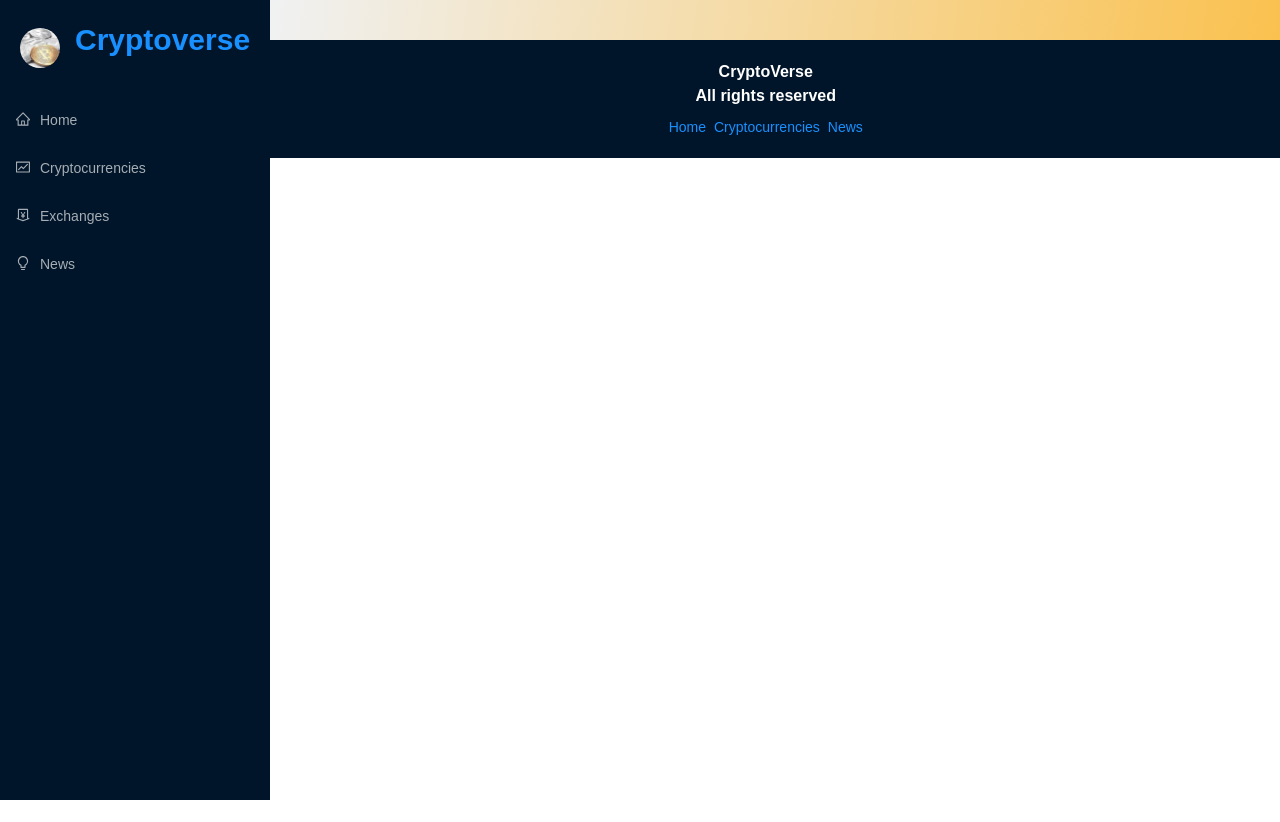
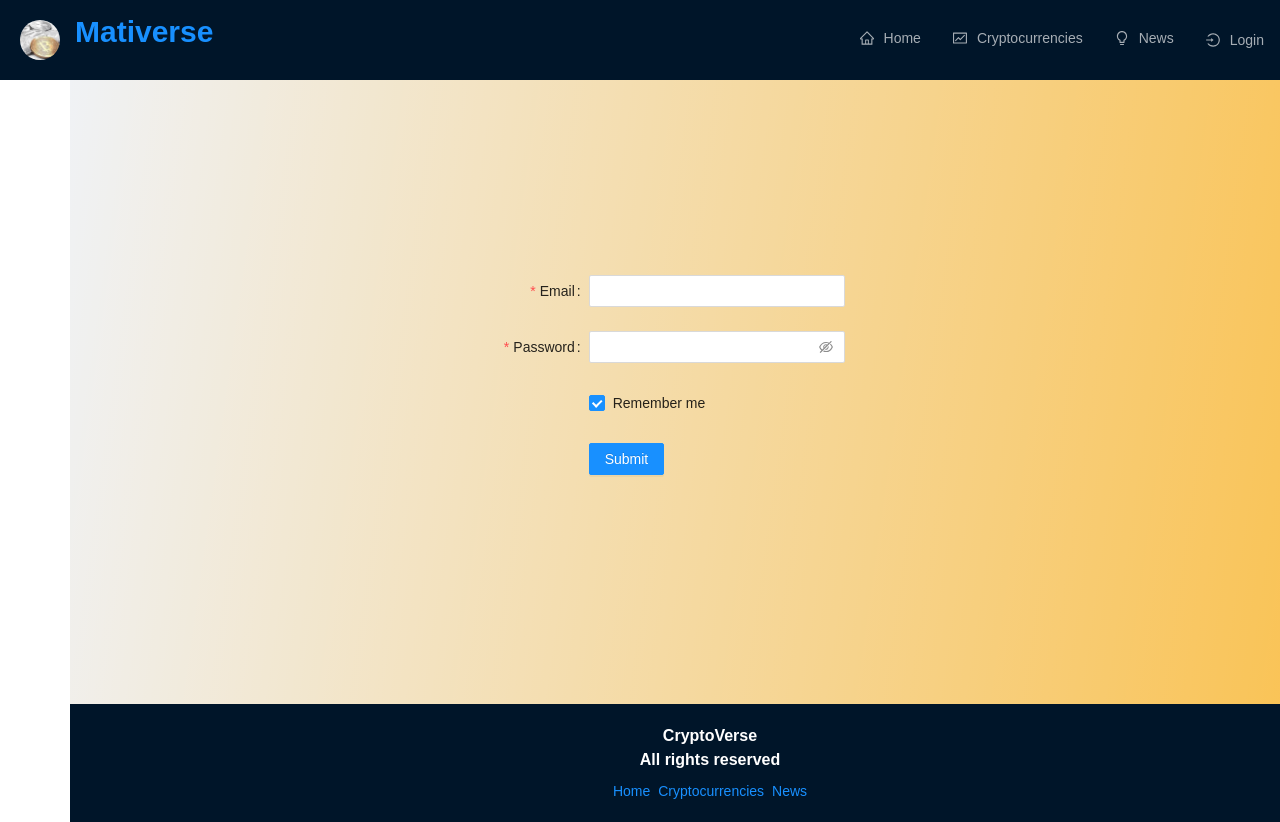
Before and after one commit to matimas/Bootcamp-Crypto, a React (Create React App) app: page /login in a window 1280 px wide. Before the commit the page ends 800 px from the top, so only its background shows below. Built offline with nearby package versions, Linux system fonts and the light colour scheme.

Commit message:
Changing navbar and font style

```diff
--- a/package.json
+++ b/package.json
@@ -11,6 +11,7 @@
 		"antd": "^4.18.1",
 		"axios": "^0.24.0",
 		"chart.js": "^3.7.0",
+		"firebase": "^9.6.1",
 		"html-react-parser": "^1.4.4",
 		"millify": "^4.0.0",
 		"moment": "^2.29.1",
--- a/src/App.css
+++ b/src/App.css
@@ -20,16 +20,20 @@ a:hover {
 
 .app {
 	display: flex;
+	flex-direction: column;
 	overflow: hidden;
 }
 
 .navbar {
-	flex: 0.15;
-	background-color: rgb(0, 21, 41);
+	display: flex;
+	justify-content: space-around;
+	z-index: 1;
 }
 
 .main {
-	flex: 0.85;
+	display: flex;
+	flex-direction: column;
+	padding-top: 70px;
 	width: 100%;
 }
 .routes {
@@ -37,9 +41,10 @@ a:hover {
 	background: linear-gradient(278deg, #ffaa00ad, transparent);
 }
 .nav-container {
+	display: flex;
+	width: 100vw;
 	position: fixed;
-	left: 0;
-	height: 100vh;
+	height: 10vh;
 	margin: 0px;
 	background-color: rgb(0, 21, 41);
 }
@@ -65,6 +70,12 @@ a:hover {
 	font-size: 1.2rem !important;
 	background-color: var(--bgSecondary) !important;
 	border: none !important;
+}
+.menu-container {
+	display: flex;
+	justify-content: center;
+	align-items: center;
+	margin-top: 20px;
 }
 
 .loader {
@@ -104,7 +115,7 @@ a:hover {
 
 	.main {
 		flex: 1;
-		margin-top: 90px;
+		margin-top: 40px;
 		margin-left: 0px;
 		margin-right: 10px;
 	}
@@ -348,9 +359,6 @@ a:hover {
 .show-more {
 	margin-top: 0px !important;
 }
-.exchange-image {
-	margin: 0px 10px !important;
-}
 .search-crypto {
 	margin: 20px auto 30px auto;
 	width: 250px;
@@ -360,8 +368,6 @@ a:hover {
 }
 .crypto-card {
 	min-width: 250px;
-	background: linear-gradient(262deg, #de9400, #00000073);
-	border-radius: 50px;
 }
 .crypto-card .crypto-image {
 	width: 35px;
@@ -378,3 +384,11 @@ a:hover {
 	padding: 20px;
 	align-items: center;
 }
+.spinner {
+	margin: 20px 0;
+	margin-bottom: 20px;
+	padding: 30px 50px;
+	text-align: center;
+	background: rgba(0, 0, 0, 0.05);
+	border-radius: 4px;
+}
--- a/src/App.js
+++ b/src/App.js
@@ -4,7 +4,7 @@ import { Layout, Typography, Space } from 'antd';
 
 import {
 	Navbar,
-	Exchanges,
+	Login,
 	Homepage,
 	Cryptocurrencies,
 	News,
@@ -25,8 +25,8 @@ const App = () => {
 							<Route exact path='/'>
 								<Homepage />
 							</Route>
-							<Route exact path='/exchanges'>
-								<Exchanges />
+							<Route exact path='/login'>
+								<Login />
 							</Route>
 							<Route exact path='/cryptocurrencies'>
 								<Cryptocurrencies />
--- a/src/components/CryptoDetails.jsx
+++ b/src/components/CryptoDetails.jsx
@@ -121,21 +121,6 @@ const CryptoDetails = () => {
 					market cap and supply.
 				</p>
 			</Col>
-			<Select
-				defaultValue='7d'
-				className='select-timeperiod'
-				placeholder='Select Timeperiod'
-				onChange={(value) => setTimeperiod(value)}
-			>
-				{time.map((date) => (
-					<Option key={date}>{date}</Option>
-				))}
-			</Select>
-			<Chart
-				coinHistory={coinHistory}
-				currentPrice={millify(cryptoDetails.price)}
-				coinName={cryptoDetails.name}
-			/>
 			<Col className='stats-container'>
 				<Col className='coin-value-statistics'>
 					<Col className='coin-value-statistics-heading'>
@@ -195,6 +180,21 @@ const CryptoDetails = () => {
 					))}
 				</Col>
 			</Col>
+			<Select
+				defaultValue='7d'
+				className='select-timeperiod'
+				placeholder='Select Timeperiod'
+				onChange={(value) => setTimeperiod(value)}
+			>
+				{time.map((date) => (
+					<Option key={date}>{date}</Option>
+				))}
+			</Select>
+			<Chart
+				coinHistory={coinHistory}
+				currentPrice={millify(cryptoDetails.price)}
+				coinName={cryptoDetails.name}
+			/>
 		</Col>
 	);
 };
--- a/src/components/Cryptocurrencies.jsx
+++ b/src/components/Cryptocurrencies.jsx
@@ -7,7 +7,7 @@ import { useGetCryptosQuery } from '../services/cryptoApi';
 import Loader from './Loader';
 
 const Cryptocurrencies = ({ simplified }) => {
-	const count = simplified ? 10 : 100;
+	const count = simplified ? 8 : 100;
 	const { data: cryptosList, isFetching } = useGetCryptosQuery(count);
 	const [cryptos, setCryptos] = useState([]);
 	const [searchTerm, setSearchTerm] = useState('');
@@ -41,7 +41,6 @@ const Cryptocurrencies = ({ simplified }) => {
 					>
 						<Link to={`/crypto/${currency.uuid}`}>
 							<Card
-								style={{ borderRadius: '70px' }}
 								title={`${currency.rank}. ${currency.name}`}
 								extra={
 									<img
--- a/src/components/Exchanges.jsx
+++ /dev/null
@@ -1,7 +0,0 @@
-import React from 'react';
-
-const Exchanges = () => {
-	return <div>Exchanges</div>;
-};
-
-export default Exchanges;
--- a/src/components/Homepage.jsx
+++ b/src/components/Homepage.jsx
@@ -10,7 +10,7 @@ import Loader from './Loader';
 const { Title } = Typography;
 
 const Homepage = () => {
-	const { data, isFetching } = useGetCryptosQuery(10);
+	const { data, isFetching } = useGetCryptosQuery(8);
 	const globalStats = data?.data?.stats;
 
 	if (isFetching) return <Loader />;
@@ -51,10 +51,10 @@ const Homepage = () => {
 			</Row>
 			<div className='home-heading-container'>
 				<Title level={2} className='home-title'>
-					Top 10 CryptoCurrencies in the world
+					Top 8 CryptoCurrencies in the world
 				</Title>
 				<Title level={3} className='show-more'>
-					<Link to='/cryptocurrencies'>Show More</Link>
+					<Link to='/cryptocurrencies'>Show More Coins</Link>
 				</Title>
 			</div>
 			<Cryptocurrencies simplified />
@@ -63,7 +63,7 @@ const Homepage = () => {
 					Latest Crypto News
 				</Title>
 				<Title level={3} className='show-more'>
-					<Link to='/news'>Show More</Link>
+					<Link to='/news'>Show More News</Link>
 				</Title>
 			</div>
 			<News simplified />
--- a/src/components/Loader.jsx
+++ b/src/components/Loader.jsx
@@ -2,8 +2,8 @@ import React from 'react';
 import { Spin } from 'antd';
 const Loader = () => {
 	return (
-		<div className='loader'>
-			<Spin />
+		<div className='spinner'>
+			<Spin size='large' />
 		</div>
 	);
 };
--- /dev/null
+++ b/src/components/Login.jsx
@@ -0,0 +1,64 @@
+import React from 'react';
+
+import { Form, Input, Button, Checkbox } from 'antd';
+
+const Login = () => {
+	const onFinish = (values: any) => {
+		console.log('Success:', values);
+	};
+
+	const onFinishFailed = (errorInfo: any) => {
+		console.log('Failed:', errorInfo);
+	};
+
+	return (
+		<Form
+			style={{
+				height: '74.3vh',
+				display: 'flex',
+				flexDirection: 'column',
+				justifyContent: 'center',
+				paddingLeft: '10vw',
+			}}
+			name='basic'
+			labelCol={{ span: 8 }}
+			wrapperCol={{ span: 16 }}
+			initialValues={{ remember: true }}
+			onFinish={onFinish}
+			onFinishFailed={onFinishFailed}
+			autoComplete='off'
+		>
+			<Form.Item
+				label='Email'
+				name='Email'
+				rules={[{ required: true, message: 'Please input your Email!' }]}
+			>
+				<Input style={{ maxWidth: '20vw' }} />
+			</Form.Item>
+
+			<Form.Item
+				label='Password'
+				name='password'
+				rules={[{ required: true, message: 'Please input your password!' }]}
+			>
+				<Input.Password style={{ maxWidth: '20vw' }} />
+			</Form.Item>
+
+			<Form.Item
+				name='remember'
+				valuePropName='checked'
+				wrapperCol={{ offset: 8, span: 16 }}
+			>
+				<Checkbox>Remember me</Checkbox>
+			</Form.Item>
+
+			<Form.Item wrapperCol={{ offset: 8, span: 16 }}>
+				<Button type='primary' htmlType='submit'>
+					Submit
+				</Button>
+			</Form.Item>
+		</Form>
+	);
+};
+
+export default Login;
--- a/src/components/Navbar.jsx
+++ b/src/components/Navbar.jsx
@@ -3,10 +3,10 @@ import { Button, Menu, Typography, Avatar } from 'antd';
 import { Link } from 'react-router-dom';
 import {
 	HomeOutlined,
-	MoneyCollectOutlined,
 	BulbOutlined,
 	FundOutlined,
 	MenuOutlined,
+	LoginOutlined,
 } from '@ant-design/icons';
 
 import icon from '../images/cryptocurrency.jpg';
@@ -37,7 +37,7 @@ const Navbar = () => {
 			<div className='logo-container'>
 				<Avatar src={icon} size='large' />
 				<Typography.Title level={2} className='logo'>
-					<Link to='/'>Cryptoverse</Link>
+					<Link to='/'>Mativerse</Link>
 				</Typography.Title>
 				<Button
 					className='menu-control-container'
@@ -47,18 +47,18 @@ const Navbar = () => {
 				</Button>
 			</div>
 			{activeMenu && (
-				<Menu theme='dark'>
+				<Menu theme='dark' className='menu-container'>
 					<Menu.Item icon={<HomeOutlined />} key='home'>
 						<Link to='/'>Home</Link>
 					</Menu.Item>
 					<Menu.Item icon={<FundOutlined />} key='cryptocurrencies'>
 						<Link to='/cryptocurrencies'>Cryptocurrencies</Link>
 					</Menu.Item>
-					<Menu.Item icon={<MoneyCollectOutlined />} key='exchanges'>
-						<Link to='/exchanges'>Exchanges</Link>
-					</Menu.Item>
 					<Menu.Item icon={<BulbOutlined />} key='news'>
 						<Link to='/news'>News</Link>
+					</Menu.Item>
+					<Menu.Item icon={<LoginOutlined />} key='login'>
+						<Link to='/login'>Login</Link>
 					</Menu.Item>
 				</Menu>
 			)}
--- a/src/components/index.js
+++ b/src/components/index.js
@@ -1,6 +1,6 @@
 export { default as Navbar } from './Navbar';
 export { default as Homepage } from './Homepage';
-export { default as Exchanges } from './Exchanges';
+export { default as Login } from './Login';
 export { default as Cryptocurrencies } from './Cryptocurrencies';
 export { default as CryptoDetails } from './CryptoDetails';
 export { default as News } from './News';
```
Also changed, not shown: 1 other file (tests, documents, lock files or other folders).
